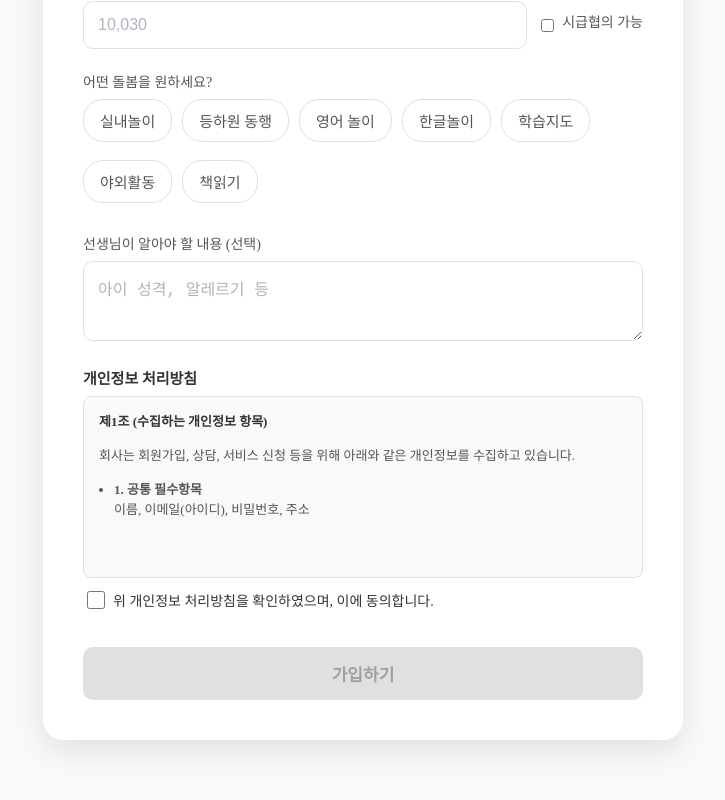
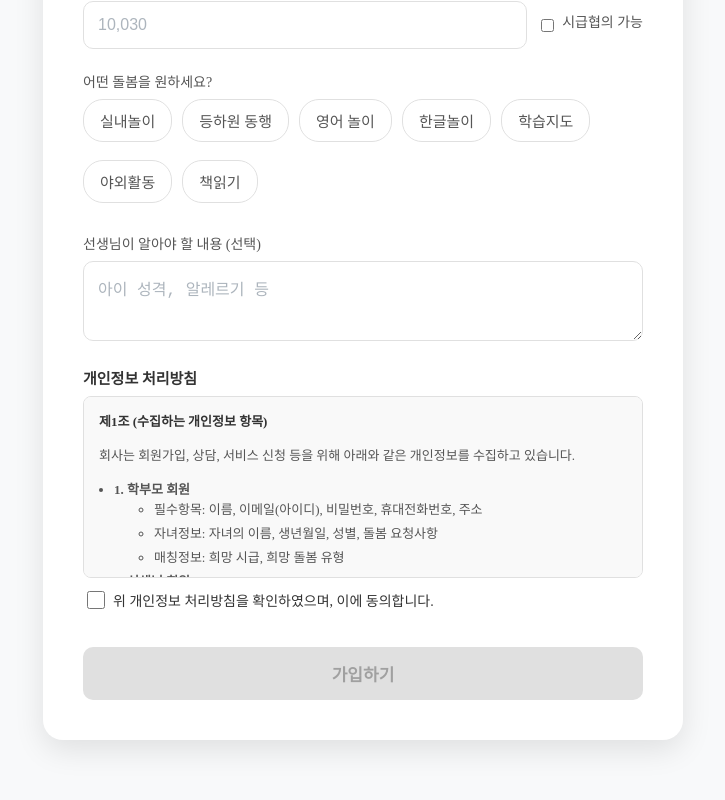
Before and after one commit to uu2m6/i-link-web, a Vue app: page /signup in a window 1280 px wide. Shown: the part 1426-2226 px from the top of the page, without its empty margins (277-1002 px from the left). Built offline with nearby package versions, Linux system fonts and the light colour scheme.

Commit message:
Add files via upload

```diff
--- a/src/views/SignUpView.vue
+++ b/src/views/SignUpView.vue
@@ -220,11 +220,41 @@
         <div class="terms-container">
           <label class="terms-label">개인정보 처리방침</label>
           <div class="terms-scroll-box">
-             <p class="terms-title">제1조 (수집하는 개인정보 항목)</p>
+            <p class="terms-title">제1조 (수집하는 개인정보 항목)</p>
             <p>회사는 회원가입, 상담, 서비스 신청 등을 위해 아래와 같은 개인정보를 수집하고 있습니다.</p>
             <ul class="terms-list">
-              <li><strong>1. 공통 필수항목</strong><br>이름, 이메일(아이디), 비밀번호, 주소</li>
-              </ul>
+              <li><strong>1. 학부모 회원</strong>
+                <ul>
+                  <li>필수항목: 이름, 이메일(아이디), 비밀번호, 휴대전화번호, 주소</li>
+                  <li>자녀정보: 자녀의 이름, 생년월일, 성별, 돌봄 요청사항</li>
+                  <li>매칭정보: 희망 시급, 희망 돌봄 유형</li>
+                </ul>
+              </li>
+              <li><strong>2. 선생님 회원</strong>
+                <ul>
+                  <li>필수항목: 이름, 이메일(아이디), 비밀번호, 생년월일, 휴대전화번호, 주소</li>
+                  <li>자격정보: 프로필 사진, 자격증 사본, 경력사항, 자기소개</li>
+                  <li>매칭정보: 희망 시급, 활동 가능 지역, CCTV 동의 여부</li>
+                </ul>
+              </li>
+              <li><strong>3. 서비스 이용 과정에서 자동 수집</strong>
+                <ul>
+                  <li>IP 주소, 쿠키, 방문 일시, 서비스 이용 기록, 기기정보</li>
+                  <li>위치정보 (위치기반 서비스 이용 시)</li>
+                </ul>
+              </li>
+            </ul>
+
+            <p class="terms-title">제2조 (개인정보의 수집 및 이용목적)</p>
+            <p>회사는 수집한 개인정보를 다음의 목적을 위해 활용합니다.</p>
+            <ul class="terms-list">
+              <li><strong>1. 서비스 제공 및 계약 이행</strong><br>아이돌봄 교사 매칭, 콘텐츠 제공, 본인인증, 구매 및 요금 결제</li>
+              <li><strong>2. 회원 관리</strong><br>회원제 서비스 이용에 따른 본인확인, 개인식별, 가입의사 확인, 연령확인, 불만처리 등 민원처리</li>
+              <li><strong>3. 신규 서비스 개발 및 마케팅</strong><br>신규 서비스 개발, 통계학적 특성에 따른 서비스 제공, 접속 빈도 파악</li>
+            </ul>
+
+            <p class="terms-title">제3조 (개인정보의 보유 및 이용기간)</p>
+            <p>원칙적으로 개인정보 수집 및 이용목적이 달성된 후에는 해당 정보를 지체 없이 파기합니다. 단, 관계법령의 규정에 의하여 보존할 필요가 있는 경우 회사는 관계법령에서 정한 일정한 기간 동안 회원정보를 보관합니다.</p>
           </div>
           <div class="agreement-section">
             <input type="checkbox" id="agree" v-model="agreed" />
@@ -388,7 +418,7 @@ export default {
         if (!this.parentInfo.wage) return false;
         if (this.parentInfo.careTypes.length === 0) return false;
       }
-      // [수정] teacher -> sitter로 조건 변경
+      // [수정] teacher -> sitter
       else if (this.userType === 'sitter') {
         if (!this.teacherInfo.experienceYear) return false;
         if (!this.teacherInfo.experienceDesc) return false;
@@ -448,7 +478,7 @@ export default {
           email: this.identifier,
           password1: this.password,
           password2: this.confirmPassword,
-          role: this.userType, // [핵심] 'sitter'로 전송됩니다.
+          role: this.userType, // sitter 전송
           address: fullAddress,
 
           children: this.userType === 'parent' ? this.parentInfo.numChildren : null,
@@ -459,7 +489,7 @@ export default {
 
           hope_pay: numericWage,
 
-          // [수정] teacher -> sitter 조건 변경
+          // [수정] teacher -> sitter
           activities: this.userType === 'sitter' ? this.teacherInfo.activities : null,
           hope_regions: this.userType === 'sitter' ? this.teacherInfo.selectedRegions : null,
           pay_period: this.userType === 'sitter' ? this.teacherInfo.paymentCycles : null,
```
